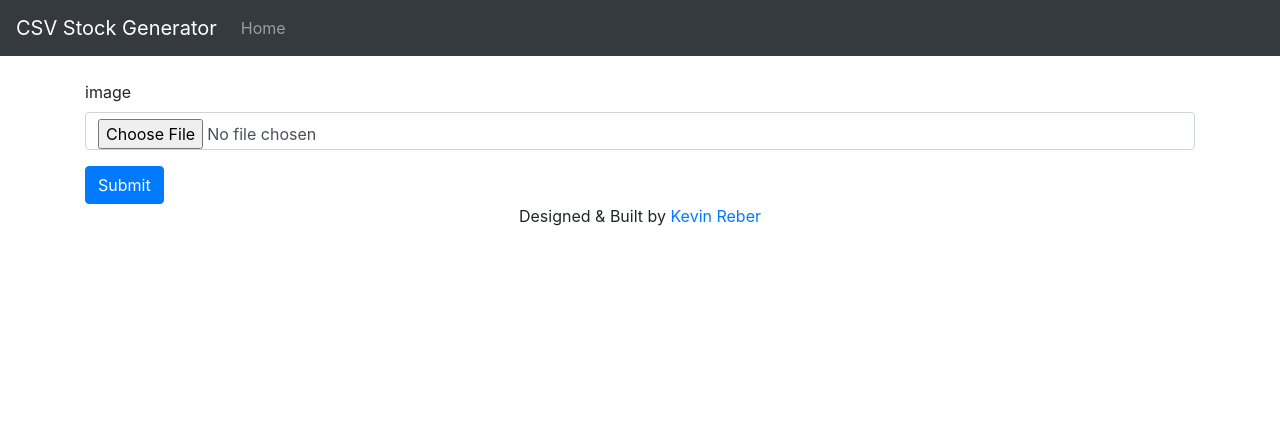
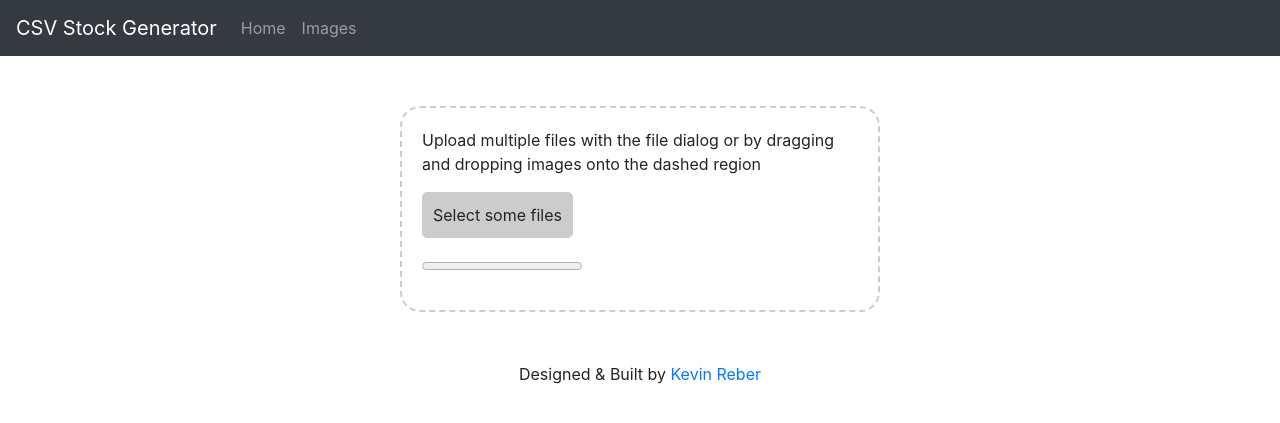
Before and after one commit to kevinreber/Capstone-Project, a Flask app: page / in a window 1280 px wide. Shown: the top 423 px of the page. Run offline with Flask 2, Linux system fonts and the light colour scheme; some libraries are stand-ins or nearby versions.

Commit message:
handle files

```diff
--- a/app.py
+++ b/app.py
@@ -6,10 +6,8 @@ import base64
 import sys
 from imagekitio import ImageKit
 import pandas as pd
-from dotenv import load_dotenv
 from flask import Flask, request, render_template, redirect, flash, jsonify, send_file
 from forms import ShutterStockForm, ImageUploadForm
-from form_choices import SS_CHOICES_DICT
 from werkzeug.utils import secure_filename
 from models import db, connect_db, Image, User
 from config import Config
@@ -26,6 +24,76 @@ app.config.from_object("config.Config")
 
 connect_db(app)
 
+##################################################################
+#   HOME PAGE   -------------------------------------------------#
+##################################################################
+
+
+@app.route("/", methods=["GET"])
+def home():
+    """Home Page"""
+
+    form = ImageUploadForm()
+
+    # if form.validate_on_submit():
+
+    #     if request.files:
+
+    #         # get image from form
+    #         image = request.files["image"]
+
+    #         if image.filename == "":
+    #             flash("Image must have a filename", "danger")
+    #             return redirect("/")
+
+    #         if not check_if_image(image.filename):
+    #             flash("File must be JPG or PNG", "danger")
+    #             return redirect("/")
+
+    #         else:
+    #             # secure filename
+    #             filename = secure_filename(image.filename)
+
+    #             # save image to 'upload' folder
+    #             save_file(image, filename)
+
+    #             # Get image path to pass into uploads
+    #             img_path = os.path.join(app.config['IMAGE_UPLOADS'], filename)
+
+    #             u_resp = upload_file(img_path, filename)
+
+    #             # Get keywords from response
+    #             """Use test keywords to avoid exceeding ratelimit of 100 per day"""
+    #             # keywords = get_keywords(filename)
+
+    #             keywords = [u"Cool", u"Interesting", u"Amazing",
+    #                         u"Pythonic", u"Flasky", u"Eye Dropping", u"tags", u"new", u"html", u"css", u"max", u"sunset"]
+
+    #             f_keywords = format_keywords(keywords)
+
+    #             new_file = Image(id=u_resp["fileId"],
+    #                              filename=u_resp["name"],
+    #                              url=u_resp["url"],
+    #                              thumbnail_url=u_resp["thumbnailUrl"],
+    #                              keywords=f_keywords)
+
+    #             db.session.add(new_file)
+    #             db.session.commit()
+
+    #             # Delete image from upload directory after saving image to DB
+    #             clear_uploads(img_path)
+
+    #             flash("Image saved", "success")
+    #             print(u_resp)
+    #             return redirect("/images")
+
+    # else:
+    return render_template("upload.html", form=form)
+
+##################################################################
+#   HOME PAGE HELPER FUNCTIONS  ---------------------------------#
+##################################################################
+
 
 def check_if_image(filename):
     """Check if file uploaded is a valid image"""
@@ -40,68 +108,6 @@ def check_if_image(filename):
         return True
     else:
         return False
-
-
-@app.route("/", methods=["GET", "POST"])
-def home():
-    """Home Page"""
-
-    form = ImageUploadForm()
-
-    if form.validate_on_submit():
-
-        if request.files:
-
-            # get image from form
-            image = request.files["image"]
-
-            if image.filename == "":
-                flash("Image must have a filename", "danger")
-                return redirect("/")
-
-            if not check_if_image(image.filename):
-                flash("File must be JPG or PNG", "danger")
-                return redirect("/")
-
-            else:
-                # secure filename
-                filename = secure_filename(image.filename)
-
-                # save image to 'upload' folder
-                save_file(image, filename)
-
-                # Get image path to pass into uploads
-                img_path = os.path.join(app.config['IMAGE_UPLOADS'], filename)
-
-                u_resp = upload_file(img_path, filename)
-
-                # Get keywords from response
-                """Use test keywords to avoid exceeding ratelimit of 100 per day"""
-                # keywords = get_keywords(filename)
-
-                keywords = [u"Cool", u"Interesting", u"Amazing",
-                            u"Pythonic", u"Flasky", u"Eye Dropping", u"tags", u"new", u"html", u"css", u"max", u"sunset", u"sunrise", u"landscape scenic", u"scenic", u"sun", "sun chasing", u"clouds", u"cloudscape"]
-
-                f_keywords = format_keywords(keywords)
-
-                new_file = Image(id=u_resp["fileId"],
-                                 filename=u_resp["name"],
-                                 url=u_resp["url"],
-                                 thumbnail_url=u_resp["thumbnailUrl"],
-                                 keywords=f_keywords)
-
-                db.session.add(new_file)
-                db.session.commit()
-
-                # Delete image from upload directory after saving image to DB
-                clear_uploads(img_path)
-
-                flash("Image saved", "success")
-                print(u_resp)
-                return redirect("/images")
-
-    else:
-        return render_template("upload.html", form=form)
 
 
 def save_file(file, filename):
@@ -151,6 +157,10 @@ def upload_file(img, filename):
     return resp["response"]
 
 
+##################################################################
+#   IMAGE ROUTES   ----------------------------------------------#
+##################################################################
+
 @app.route("/images", methods=["GET"])
 def file_data():
     """Displays a form for each image so user can prepare CSV file"""
@@ -160,7 +170,11 @@ def file_data():
     images = Image.query.all()
 
     flash("Keywords Added", "success")
-    return render_template("prepare_export.html", form=form, images=images)
+    return render_template("images.html", form=form, images=images)
+
+##################################################################
+#   IMAGE HELPER FUNCTIONS   ------------------------------------#
+##################################################################
 
 
 def get_keywords(file_name):
@@ -183,6 +197,85 @@ def get_keywords(file_name):
     keywords = [key["keyword"] for key in resp["keywords"]]
 
     return keywords
+
+##################################################################
+#   API ROUTES   ------------------------------------------------#
+##################################################################
+
+
+@app.route("/api/upload", methods=["POST"])
+def upload_files():
+    """Handles files that are uploaded"""
+    print("##################################")
+    print("##################################")
+    print("starting.....")
+
+    if request.files:
+
+        # get image from form
+        # image = request.files
+        data = dict(request.files)
+        print(data)
+        print("##################################")
+        image = data['file'][0]
+        img = json.loads(image)
+        print("##################################")
+
+        print(image)
+        print(img)
+        print("##################################")
+
+        print(image["name"])
+        print(image["filename"])
+        print(image["headers"])
+        print("##################################")
+
+        if image.filename == "":
+            flash("Image must have a filename", "danger")
+            return redirect("/")
+
+        if not check_if_image(image.filename):
+            flash("File must be JPG or PNG", "danger")
+            return redirect("/")
+
+        print(image)
+        print("##################################")
+        raise
+        # secure filename
+        filename = secure_filename(image.filename)
+
+        # save image to 'upload' folder
+        save_file(image, filename)
+
+        # Get image path to pass into uploads
+        img_path = os.path.join(app.config['IMAGE_UPLOADS'], filename)
+
+        u_resp = upload_file(img_path, filename)
+
+        # Get keywords from response
+        """Use test keywords to avoid exceeding ratelimit of 100 per day"""
+        # keywords = get_keywords(filename)
+
+        keywords = [u"Cool", u"Interesting", u"Amazing",
+                    u"Pythonic", u"Flasky", u"Eye Dropping", u"tags", u"new", u"html", u"css", u"max", u"sunset"]
+
+        f_keywords = format_keywords(keywords)
+
+        new_file = Image(id=u_resp["fileId"],
+                         filename=u_resp["name"],
+                         url=u_resp["url"],
+                         thumbnail_url=u_resp["thumbnailUrl"],
+                         keywords=f_keywords)
+
+        db.session.add(new_file)
+        db.session.commit()
+
+        # Delete image from upload directory after saving image to DB
+        clear_uploads(img_path)
+
+        flash("Image saved", "success")
+        print(u_resp)
+        return redirect("/images")
 
 
 @app.route("/api/delete/<file_id>", methods=["DELETE"])
@@ -233,6 +326,10 @@ def get_csv():
     return (img_json, 201)
 
 
+##################################################################
+#   API HELPER FUNCTIONS   --------------------------------------#
+##################################################################
+
 def build_data_frame(data, file_ids):
     """Build data frame from form data for CSV export"""
 
--- a/static/js/ui.js
+++ b/static/js/ui.js
@@ -1,4 +1,3 @@
-// $(async function () {
 const API_URL = 'http://localhost:5000/api'
 
 // Use Tagify to create keywords UI
--- /dev/null
+++ b/static/js/upload.js
@@ -0,0 +1,117 @@
+// ************************ Drag and drop ***************** //
+let dropArea = document.getElementById('drop-area');
+let progressBar = document.getElementById('progress-bar')
+let uploadProgress = []
+// let filesDone = 0
+// let filesToDo = 0
+
+// ###############################################################
+//     UPLOAD HELPER FUNCTIONS   --------------------------------#
+// ###############################################################
+
+function preventDefaults(e) {
+    e.preventDefault()
+    e.stopPropagation()
+}
+
+function highlight(e) {
+    dropArea.classList.add('highlight')
+}
+
+function unhighlight(e) {
+    dropArea.classList.remove('active')
+}
+
+function handleDrop(e) {
+    let dt = e.dataTransfer
+    let files = dt.files
+
+    handleFiles(files)
+}
+
+function handleFiles(files) {
+    files = [...files]
+    initializeProgress(files.length)
+    files.forEach(uploadFile)
+    files.forEach(previewFile)
+}
+
+// ###############################################################
+//     UPLOAD EVENT HANDLERS   ----------------------------------#
+// ###############################################################
+
+// Prevent default drag behaviors
+['dragenter', 'dragover', 'dragleave', 'drop'].forEach(eventName => {
+    dropArea.addEventListener(eventName, preventDefaults, false)
+    document.body.addEventListener(eventName, preventDefaults, false)
+});
+
+// Toggle highlight drop area when item is dragged over it
+['dragenter', 'dragover'].forEach(eventName => {
+    dropArea.addEventListener(eventName, highlight, false)
+});
+
+['dragleave', 'drop'].forEach(eventName => {
+    dropArea.addEventListener(eventName, unhighlight, false)
+});
+
+// Handle dropped files
+dropArea.addEventListener('drop', handleDrop, false);
+
+// ###############################################################
+//     Progress Bars   ------------------------------------------#
+// ###############################################################
+function initializeProgress(numFiles) {
+    progressBar.value = 0
+    uploadProgress = []
+
+    for (let i = numFiles; i > 0; i--) {
+        uploadProgress.push(0)
+    }
+}
+
+function updateProgress(fileNumber, percent) {
+    uploadProgress[fileNumber] = percent
+    let total = uploadProgress.reduce((tot, curr) => tot + curr, 0) / uploadProgress.length
+    console.debug('update', fileNumber, percent, total)
+    progressBar.value = total
+}
+
+function previewFile(file) {
+    let reader = new FileReader()
+    reader.readAsDataURL(file)
+    reader.onloadend = function () {
+        let img = document.createElement('img')
+        img.src = reader.result
+        document.getElementById('gallery').appendChild(img)
+    }
+}
+
+// ###############################################################
+//     Submit Form   --------------------------------------------#
+// ###############################################################
+function uploadFile(file, i) {
+    console.log('uploading....');
+
+    var url = '/api/upload'
+    var xhr = new XMLHttpRequest()
+    var formData = new FormData()
+    xhr.open('POST', url, true)
+    xhr.setRequestHeader('X-Requested-With', 'XMLHttpRequest')
+
+    // Show update progress
+    xhr.upload.addEventListener("progress", function (e) {
+        updateProgress(i, (e.loaded * 100.0 / e.total) || 100)
+    })
+
+    xhr.addEventListener('readystatechange', function (e) {
+        if (xhr.readyState == 4 && xhr.status == 200) {
+            updateProgress(i, 100)
+        } else if (xhr.readyState == 4 && xhr.status != 200) {
+            console.log(e, 'error');
+        }
+    })
+
+    formData.append('file', file)
+    xhr.send(formData)
+}
--- a/static/stylesheets/css/styles.css
+++ b/static/stylesheets/css/styles.css
@@ -66,4 +66,52 @@ a {
   max-height: 200px;
 }
 
+#drop-area {
+  border: 2px dashed #ccc;
+  border-radius: 20px;
+  width: 480px;
+  margin: 50px auto;
+  padding: 20px;
+}
+
+#drop-area.highlight {
+  border-color: purple;
+}
+
+p {
+  margin-top: 0;
+}
+
+.my-form {
+  margin-bottom: 10px;
+}
+
+#gallery {
+  margin-top: 10px;
+}
+
+#gallery img {
+  width: 150px;
+  margin-bottom: 10px;
+  margin-right: 10px;
+  vertical-align: middle;
+}
+
+.button {
+  display: inline-block;
+  padding: 10px;
+  background: #ccc;
+  cursor: pointer;
+  border-radius: 5px;
+  border: 1px solid #ccc;
+}
+
+.button:hover {
+  background: #ddd;
+}
+
+#fileElem {
+  display: none;
+}
+
 /*# sourceMappingURL=styles.css.map */
--- a/static/stylesheets/scss/component/_index.scss
+++ b/static/stylesheets/scss/component/_index.scss
@@ -1 +1 @@
-@import 'tag', 'form_containers';
+@import 'tag', 'form_containers', 'upload-form';
--- /dev/null
+++ b/static/stylesheets/scss/component/_upload-form.scss
@@ -0,0 +1,97 @@
+// #drop-area {
+//     border: 2px dashed #ccc;
+//     border-radius: 20px;
+//     width: 480px;
+//     font-family: sans-serif;
+//     margin: 100px auto;
+//     padding: 20px;
+
+//     & .my-form {
+//         margin-bottom: 10px;
+
+//         & p {
+//             margin-top: 0;
+//         }
+
+//         &.highlight {
+//             border-color: purple;
+//         }
+
+//         & #fileElem {
+//             display: none;
+//         }
+
+//         & .button {
+//             display: inline-block;
+//             padding: 10px;
+//             background: #ccc;
+//             cursor: pointer;
+//             border-radius: 5px;
+//             border: 1px solid #ccc;
+
+//             &:hover {
+//                 background: #ddd;
+//             }
+//         }
+//     }
+
+//     & #gallery {
+//         margin-top: 10px;
+
+//         & img {
+//             width: 150px;
+//             margin-bottom: 10px;
+//             margin-right: 10px;
+//             vertical-align: middle;
+//         }
+//     }
+// }
+
+
+#drop-area {
+    border: 2px dashed #ccc;
+    border-radius: 20px;
+    width: 480px;
+    margin: 50px auto;
+    padding: 20px;
+}
+
+#drop-area.highlight {
+    border-color: purple;
+}
+
+p {
+    margin-top: 0;
+}
+
+.my-form {
+    margin-bottom: 10px;
+}
+
+#gallery {
+    margin-top: 10px;
+}
+
+#gallery img {
+    width: 150px;
+    margin-bottom: 10px;
+    margin-right: 10px;
+    vertical-align: middle;
+}
+
+.button {
+    display: inline-block;
+    padding: 10px;
+    background: #ccc;
+    cursor: pointer;
+    border-radius: 5px;
+    border: 1px solid #ccc;
+}
+
+.button:hover {
+    background: #ddd;
+}
+
+#fileElem {
+    display: none;
+}
--- a/templates/base.html
+++ b/templates/base.html
@@ -21,6 +21,7 @@
         <a class="navbar-brand" href="/">CSV Stock Generator</a>
         <ul class="navbar-nav">
             <li class="nav-item"><a class="nav-link" href="/">Home</a></li>
+            <li class="nav-item"><a class="nav-link" href="/images">Images</a></li>
         </ul>
     </nav>
 
@@ -48,6 +49,7 @@
     </script>
     <script src="https://unpkg.com/axios/dist/axios.min.js"></script>
     <script src="https://cdn.jsdelivr.net/npm/@yaireo/tagify@3.1.0/dist/tagify.min.js"></script>
+    <script src="/static/js/upload.js"></script>
     <script src="/static/js/ui.js"></script>
     <script src="/static/js/csv.js"></script>
 </body>
--- a/templates/upload.html
+++ b/templates/upload.html
@@ -3,10 +3,15 @@
 {% block title %}Home{% endblock %}
 
 {% block content %}
-<form method="POST" enctype="multipart/form-data">
 
-    {% include "form.html" %}
 
-    <button class="btn btn-primary" type="submit">Submit</button>
-</form>
+<div id="drop-area">
+    <form class="my-form">
+        <p>Upload multiple files with the file dialog or by dragging and dropping images onto the dashed region</p>
+        <input name="image" type="file" id="fileElem" multiple accept="image/*" onchange="handleFiles(this.files)">
+        <label class="button" for="fileElem">Select some files</label>
+    </form>
+    <progress id="progress-bar" max=100 value=0></progress>
+    <div id="gallery"></div>
+</div>
 {% endblock %}
```
Also changed, not shown: templates/images.html (renamed from templates/prepare_export.html), 1 other file.
